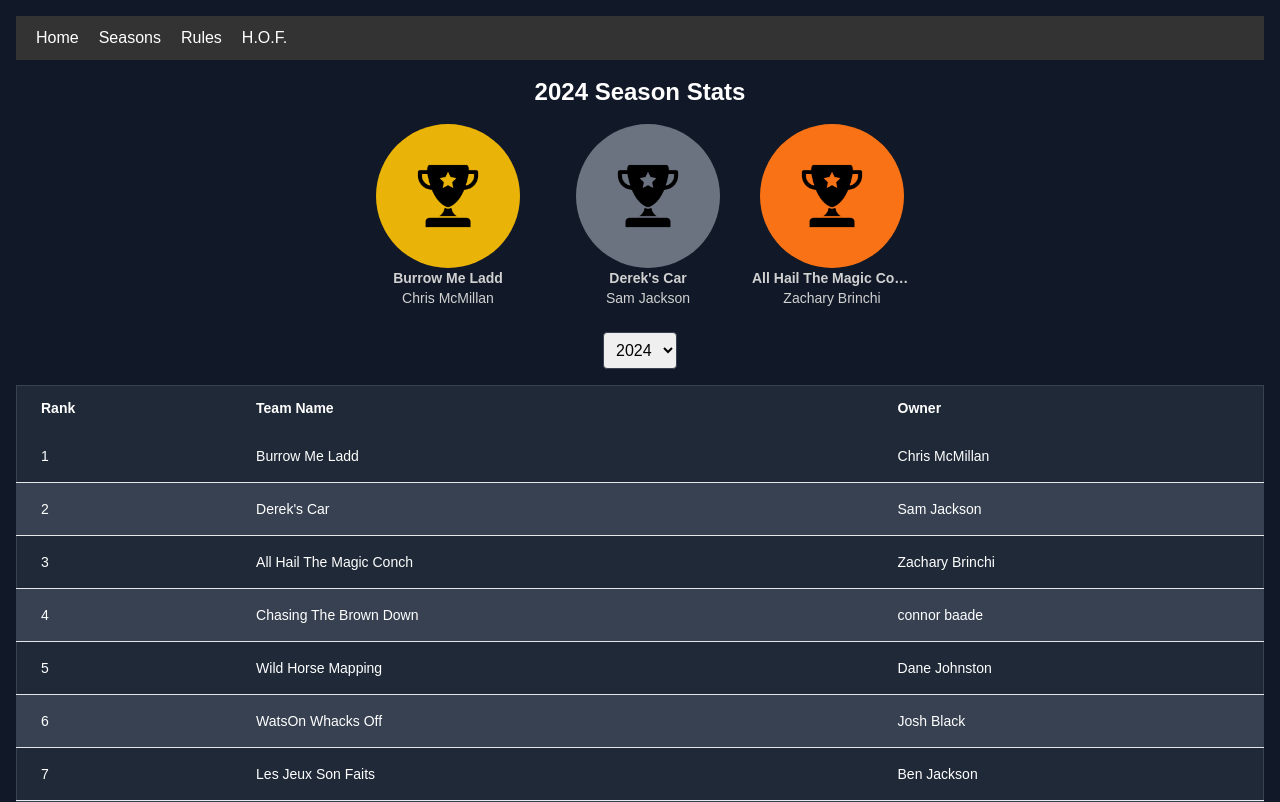
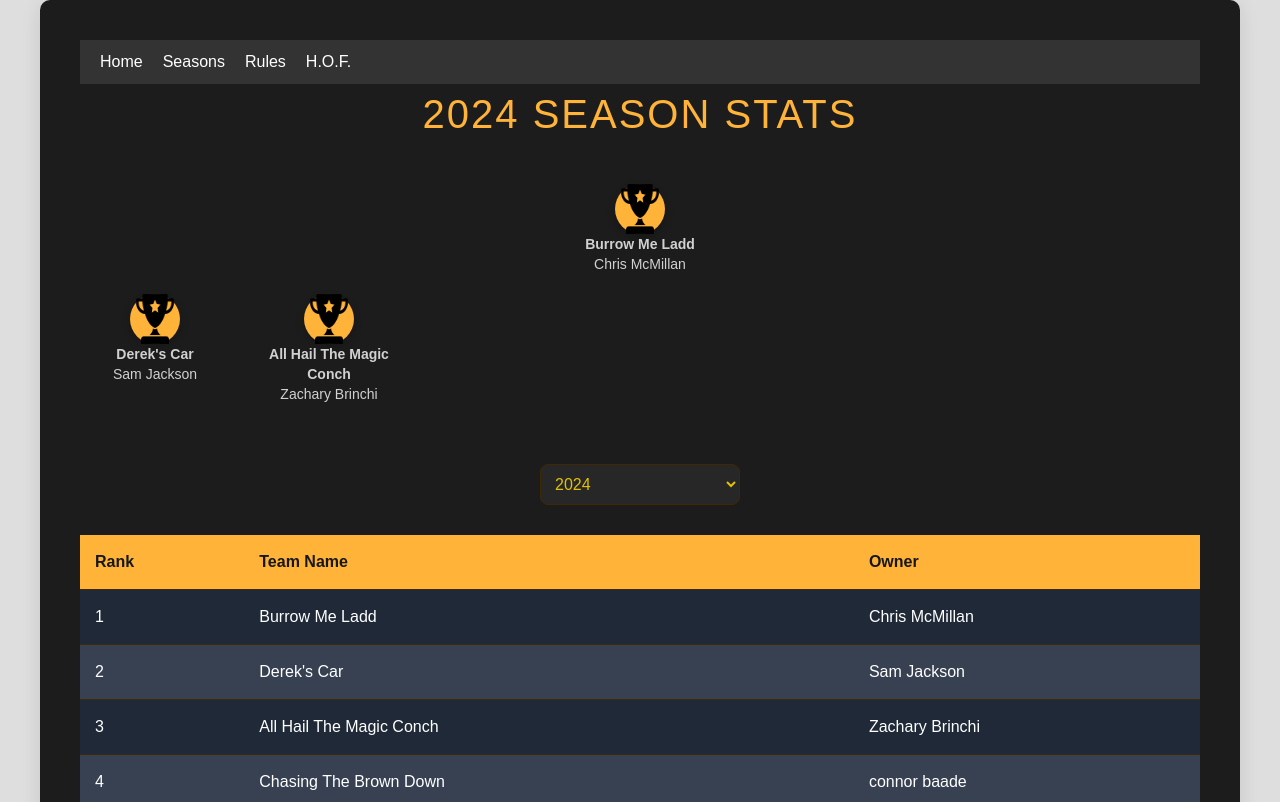
Before and after one commit to dberr715/fantasy-league, a Next.js app: page /stats in a window 1280 px wide. Shown: the top 802 px of the page. Built offline with nearby package versions, Linux system fonts and the light colour scheme.

Commit message:
changed styling of stats/seasons page

```diff
--- a/src/app/globals.css
+++ b/src/app/globals.css
@@ -173,6 +173,137 @@ p {
   color: #d1d1d1;
 }
 
+
+/* Tailwind Setup for default styles */
+@tailwind base;
+@tailwind components;
+@tailwind utilities;
+
+:root {
+  --background: #ffffff;
+  --foreground: #171717;
+}
+
+@media (prefers-color-scheme: dark) {
+  :root {
+    --background: #0a0a0a;
+    --foreground: #ededed;
+  }
+}
+
+body {
+  color: black;
+  background: rgba(0, 0, 0, 0.131);
+  font-family: Arial, Helvetica, sans-serif;
+}
+
+.stats-container {
+  padding: 40px;
+  max-width: 1200px;
+  margin: 0 auto;
+  background-color: #1c1c1c;
+  color: #ffffff;
+  border-radius: 10px;
+  box-shadow: 0 4px 20px rgba(0, 0, 0, 0.1);
+}
+
+.title {
+  text-align: center;
+  font-size: 2.5rem;
+  color: #ffb338; /* Gold color */
+  margin-bottom: 40px;
+  text-transform: uppercase;
+  font-family: 'Anton', sans-serif;
+  letter-spacing: 2px;
+}
+
+.podium {
+  display: flex;
+  flex-direction: column;
+  align-items: center;
+  gap: 20px;
+  margin-bottom: 40px;
+}
+
+.podium-item {
+  display: flex;
+  flex-direction: column;
+  align-items: center;
+  width: 150px;
+}
+
+.trophy {
+  width: 50px;
+  height: 50px;
+  background-color: #ffb338;
+  border-radius: 50%;
+  display: flex;
+  justify-content: center;
+  align-items: center;
+  box-shadow: 0 4px 10px rgba(0, 0, 0, 0.2);
+}
+
+.select-season,
+.select-owner {
+  margin-top: 20px;
+  width: 200px;
+  padding: 10px;
+  border-radius: 8px;
+  border: 1px solid #3e2904;
+  background-color: #272727;
+  color: #e1c107;
+}
+
+.table-wrapper {
+
+  margin-top: 30px;
+}
+
+table {
+  min-width: 100%;
+  table-layout: fixed;
+  border-collapse: collapse;
+  background-color: #272727;
+  color: #fff;
+  border-radius: 10px;
+}
+
+table th,
+table td {
+  padding: 15px;
+  text-align: left;
+  border-bottom: 1px solid #3e2904;
+}
+
+.table-header {
+  background-color: #ffb338;
+  color: #171717;
+}
+
+.card {
+  background-color: #3e2904;
+  padding: 20px;
+  border-radius: 10px;
+  margin: 20px;
+  box-shadow: 0px 4px 15px rgba(0, 0, 0, 0.5);
+  color: #fff;
+}
+
+.card-title {
+  font-size: 1.5rem;
+}
+
+.card-info {
+  font-size: 1rem;
+  color: #d1d1d1;
+}
+
+.card-info span {
+  font-weight: bold;
+  color: #ffb338;
+}
+
+
 @media (max-width: 768px) {
   .rule-item {
     flex-direction: column;
--- a/src/app/rules/page.js
+++ b/src/app/rules/page.js
@@ -1,5 +1,6 @@
 // src/app/rules/page.js
 "use client";
+import NavBar from "@/components/NavBar";
 import React from "react";
 import {
   FaFootballBall,
@@ -11,6 +12,8 @@ import {
 
 const LeaguePoliciesAndFAQ = () => {
   return (
+    <div>
+      <NavBar></NavBar>
       <div className="rules-container">
         <h1 className="title">League Policies & FAQ</h1>
         <div className="rules-list">
@@ -37,12 +40,12 @@ const LeaguePoliciesAndFAQ = () => {
             <FaUsers className="icon" />
             <div>
               <h3>
-              What if there are 2+ teams tied for worst record at the end of the
-              season?
+                What if there are 2+ teams tied for worst record at the end of
+                the season?
               </h3>
               <p>
-              The team that scores the least amount of points in the first round
-              of the losers bracket.
+                The team that scores the least amount of points in the first
+                round of the losers bracket.
               </p>
             </div>
           </div>
@@ -104,6 +107,7 @@ const LeaguePoliciesAndFAQ = () => {
           </div>
         </div>
       </div>
+    </div>
   );
 };
 
--- a/src/app/stats/page.js
+++ b/src/app/stats/page.js
@@ -50,75 +50,67 @@ const StatsPage = () => {
   const highestPointsDifference = findHighestStat("pointsDifference");
 
   return (
-    <div className="p-4 bg-gray-900 text-white">
+    <div className="stats-container">
       <NavBar />
-      <h1 className="text-2xl font-semibold my-4 text-center">
-        {selectedSeason} Season Stats
-      </h1>
+      <h1 className="title">{selectedSeason} Season Stats</h1>
 
       {/* Podium for Top 3 Finishers */}
-      <div className="flex flex-col items-center sm:flex-row sm:space-x-6 justify-center mb-6">
-        {/* 1st Place (on its own row) */}
-        <div className="flex flex-col items-center w-32 sm:w-40 mb-4 sm:mb-0">
-          <div className="flex justify-center items-center p-4 sm:p-6 bg-yellow-500 rounded-full w-32 h-32 sm:w-36 sm:h-36 relative">
+      <div className="podium">
+        {/* 1st Place */}
+        <div className="podium-item">
+          <div className="trophy">
             <img
               src="/images/trophy.png" // Local trophy image for 1st place
               alt="1st place trophy"
-              className="w-16 h-16 sm:w-20 sm:h-20"
+              className="w-16 h-16"
             />
           </div>
-          <p className="text-xs sm:text-sm font-semibold text-center truncate max-w-full">
+          <p className="text-sm font-semibold text-center">
             {topFinishers[0]?.teamName}
           </p>
-          <p className="text-xs sm:text-sm text-center">
-            {topFinishers[0]?.owner}
-          </p>
+          <p className="text-sm text-center">{topFinishers[0]?.owner}</p>
         </div>
 
-        {/* 2nd and 3rd Place (in a row below 1st place on small screens) */}
-        <div className="flex flex-row sm:justify-center sm:space-x-6 w-full sm:w-auto justify-between sm:justify-start">
+        {/* 2nd and 3rd Place */}
+        <div className="flex sm:space-x-6 w-full justify-center sm:justify-start">
           {/* 2nd Place */}
-          <div className="flex flex-col items-center w-32 sm:w-40 mb-4 sm:mb-0 sm:ml-4">
-            <div className="flex justify-center items-center p-4 sm:p-6 bg-gray-500 rounded-full w-32 h-32 sm:w-36 sm:h-36">
+          <div className="podium-item">
+            <div className="trophy">
               <img
                 src="/images/trophy.png" // Local trophy image for 2nd place
                 alt="2nd place trophy"
-                className="w-16 h-16 sm:w-20 sm:h-20"
+                className="w-16 h-16"
               />
             </div>
-            <p className="text-xs sm:text-sm font-semibold text-center truncate max-w-full">
+            <p className="text-sm font-semibold text-center">
               {topFinishers[1]?.teamName}
             </p>
-            <p className="text-xs sm:text-sm text-center">
-              {topFinishers[1]?.owner}
-            </p>
+            <p className="text-sm text-center">{topFinishers[1]?.owner}</p>
           </div>
 
           {/* 3rd Place */}
-          <div className="flex flex-col items-center w-32 sm:w-40 sm:mr-4">
-            <div className="flex justify-center items-center p-4 sm:p-6 bg-orange-500 rounded-full w-32 h-32 sm:w-36 sm:h-36">
+          <div className="podium-item">
+            <div className="trophy">
               <img
                 src="/images/trophy.png" // Local trophy image for 3rd place
                 alt="3rd place trophy"
-                className="w-16 h-16 sm:w-20 sm:h-20"
+                className="w-16 h-16"
               />
             </div>
-            <p className="text-xs sm:text-sm font-semibold text-center truncate max-w-full">
+            <p className="text-sm font-semibold text-center">
               {topFinishers[2]?.teamName}
             </p>
-            <p className="text-xs sm:text-sm text-center">
-              {topFinishers[2]?.owner}
-            </p>
+            <p className="text-sm text-center">{topFinishers[2]?.owner}</p>
           </div>
         </div>
       </div>
 
       {/* Season Dropdown */}
-      <div className="mb-4 text-center">
+      <div className="text-center mb-4">
         <select
           value={selectedSeason}
           onChange={handleSeasonChange}
-          className="p-2 border border-gray-700 rounded text-black"
+          className="select-season"
         >
           {Object.keys(leagueData).map((year) => (
             <option key={year} value={year}>
@@ -128,14 +120,14 @@ const StatsPage = () => {
         </select>
       </div>
 
-      {/* Display Table - Only Rank, Team Name, and Owner */}
-      <div className="overflow-x-auto">
-        <table className="min-w-full table-auto border-collapse border border-gray-700 text-sm mb-8">
-          <thead>
-            <tr className="bg-gray-800 text-white">
-              <th className="px-6 py-3 text-left">Rank</th>
-              <th className="px-6 py-3 text-left">Team Name</th>
-              <th className="px-6 py-3 text-left">Owner</th>
+      {/* Display Table - Rank, Team Name, and Owner */}
+      <div className="table-wrapper">
+        <table className="table-auto w-full">
+          <thead className="table-header">
+            <tr>
+              <th>Rank</th>
+              <th>Team Name</th>
+              <th>Owner</th>
             </tr>
           </thead>
           <tbody>
@@ -145,14 +137,14 @@ const StatsPage = () => {
                   key={index}
                   className="odd:bg-gray-800 even:bg-gray-700 hover:bg-gray-600 cursor-pointer"
                 >
-                  <td className="px-6 py-4 border-b">{stat.rank}</td>
-                  <td className="px-6 py-4 border-b">{stat.teamName}</td>
-                  <td className="px-6 py-4 border-b">{stat.owner}</td>
+                  <td>{stat.rank}</td>
+                  <td>{stat.teamName}</td>
+                  <td>{stat.owner}</td>
                 </tr>
               ))
             ) : (
               <tr>
-                <td colSpan="3" className="px-6 py-4 border-b text-center">
+                <td colSpan="3" className="text-center">
                   No data available for this season
                 </td>
               </tr>
@@ -161,17 +153,17 @@ const StatsPage = () => {
         </table>
       </div>
 
-      {/* Individual Season Stats Header */}
+      {/* Individual Stats Header */}
       <h2 className="text-xl font-semibold mb-4 text-center">
         Select Individual Season Statistics
       </h2>
 
-      {/* Hall of Fame Dropdown */}
+      {/* Owner Dropdown */}
       <div className="text-center mb-4">
         <select
           value={selectedOwner}
           onChange={handleOwnerChange}
-          className="p-2 border border-gray-700 rounded text-black"
+          className="select-owner"
         >
           <option value="">Select Owner</option>
           {stats.map((stat) => (
@@ -182,7 +174,6 @@ const StatsPage = () => {
         </select>
       </div>
 
-      {/* Display Selected Owner Stats */}
       {/* Display Selected Owner Stats */}
       {selectedOwnerStats ? (
         <div className="flex flex-col items-center m-4 bg-gray-800 text-white p-6 rounded-lg shadow-lg w-80 mx-auto">
```
Lines whose indentation alone changed are shown as unchanged.
